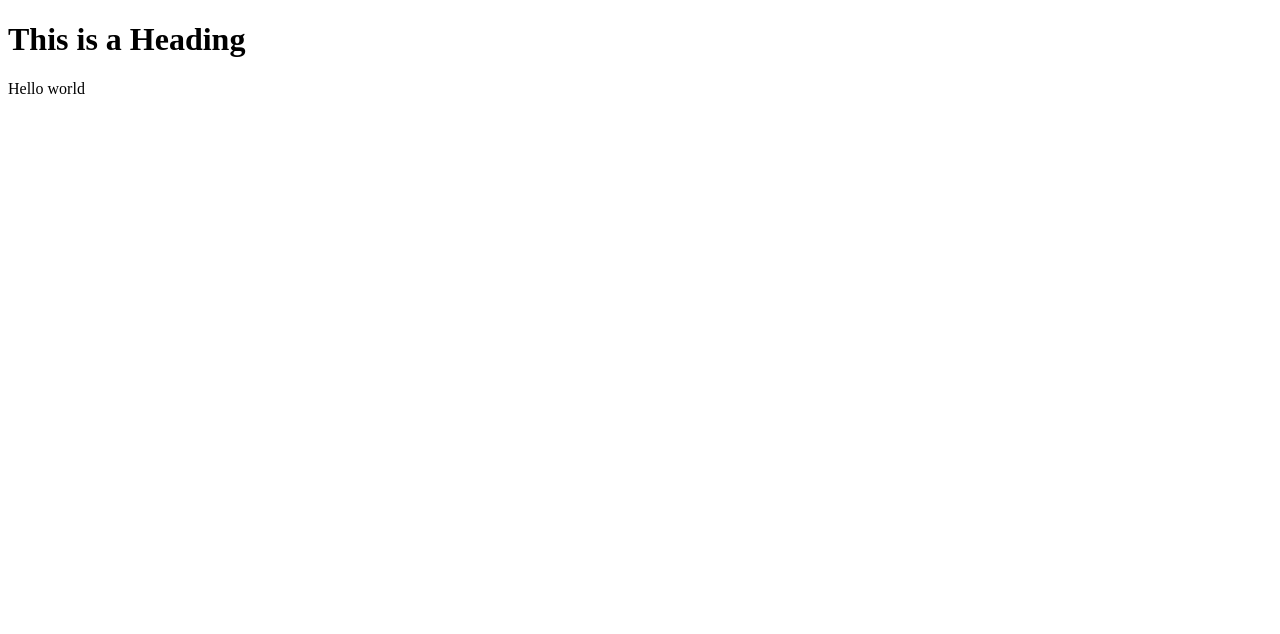
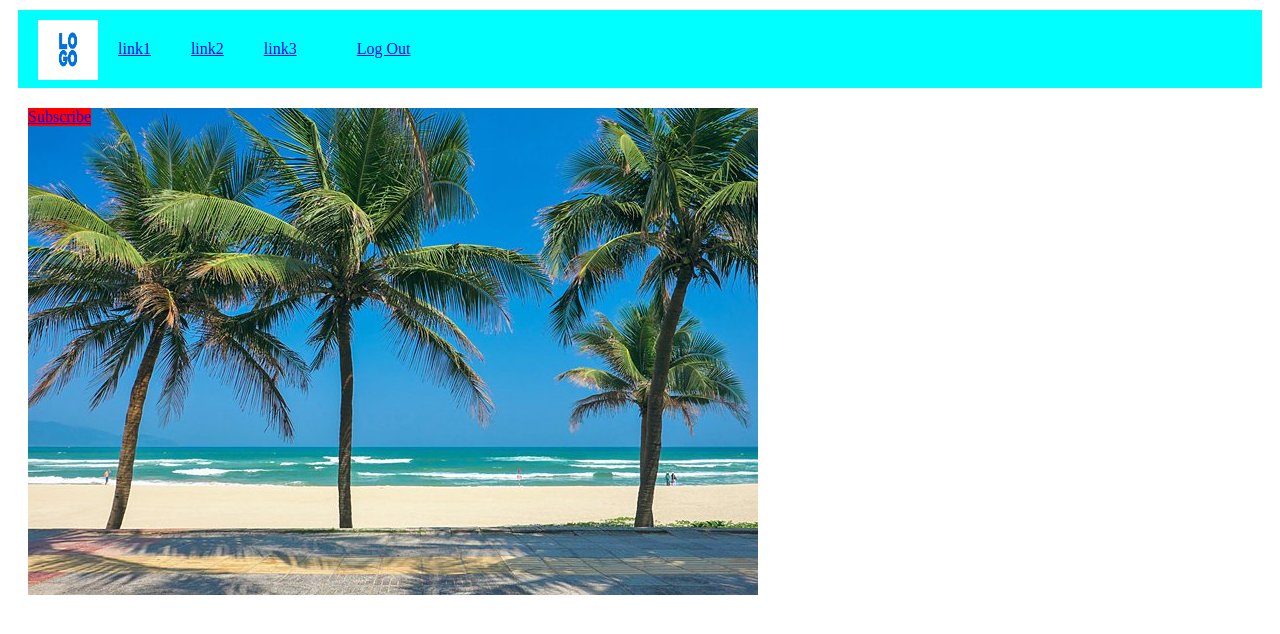
Before and after one commit to anushsharma27/HTML_CSS_JS, a plain HTML site: page index.html in a window 1280 px wide. Drawn offline with Linux system fonts and the light colour scheme.

Commit message:
first basic

```diff
--- a/index.html
+++ b/index.html
@@ -5,8 +5,18 @@
         <link rel="stylesheet" href="./style.css">
     </head>
     <body>
-        <h1>This is a Heading</h1>
-        <p id="myElement">This is a paragraph.</p>
+    	<div class="navbar">
+    		<div class="logo"> <img src="logo.png" alt="LOGO"> </div>
+    		<a href="#link1" class="link1">link1</a>
+    		<a href="#link2" class="link2">link2</a>
+    		<a href="#link3" class="link3">link3</a>
+    		<div class="logout">
+    			<a href="#logout">Log Out</a>
+    		</div>
+        </div>
+        <div class="welcome">
+        	<div class="background"><img src="beach.jpg" alt="background"></div>
+        	<a href="#">Subscribe</a>
         <script type="text/javascript" src="script.js"></script>
     </body>
 </html>
--- a/style.css
+++ b/style.css
@@ -0,0 +1,63 @@
+.body{
+	display: flex;
+	flex-direction: row;
+	background-color: red;
+}
+
+.navbar{
+   display: flex;
+  flex-direction: row;
+  align-items: stretch;
+  margin: 10px;
+  padding: 10px;
+  background-color: aqua;
+
+}
+
+.logo img{
+margin-top:0px;
+padding:0px;
+height:60px;
+width:60px;
+margin-bottom:-10px;
+margin-left:10px;
+
+
+}
+
+.navbar a{
+	margin:10px;
+	padding:10px;
+	margin-left:10px;
+	align-content: center;
+
+}
+
+.logout{
+	margin: 10px;
+	padding: 10px;
+	text-align: right;
+	float: right;
+}
+
+.welcome{
+	display: flex;
+	flex-direction:row;
+	margin: 10px;
+  padding: 10px;
+
+}
+.welcome background{
+  background-image: url("beach.jpg");
+  background-repeat: no-repeat;
+  background-attachment: fixed;
+
+  background-size: 100% 100%;
+}
+.welcome a{
+	position: absolute;
+	background-color: red;
+	text-align: right;
+
+
+}
```
Also changed, not shown: beach.jpg (added), logo.png (added).
